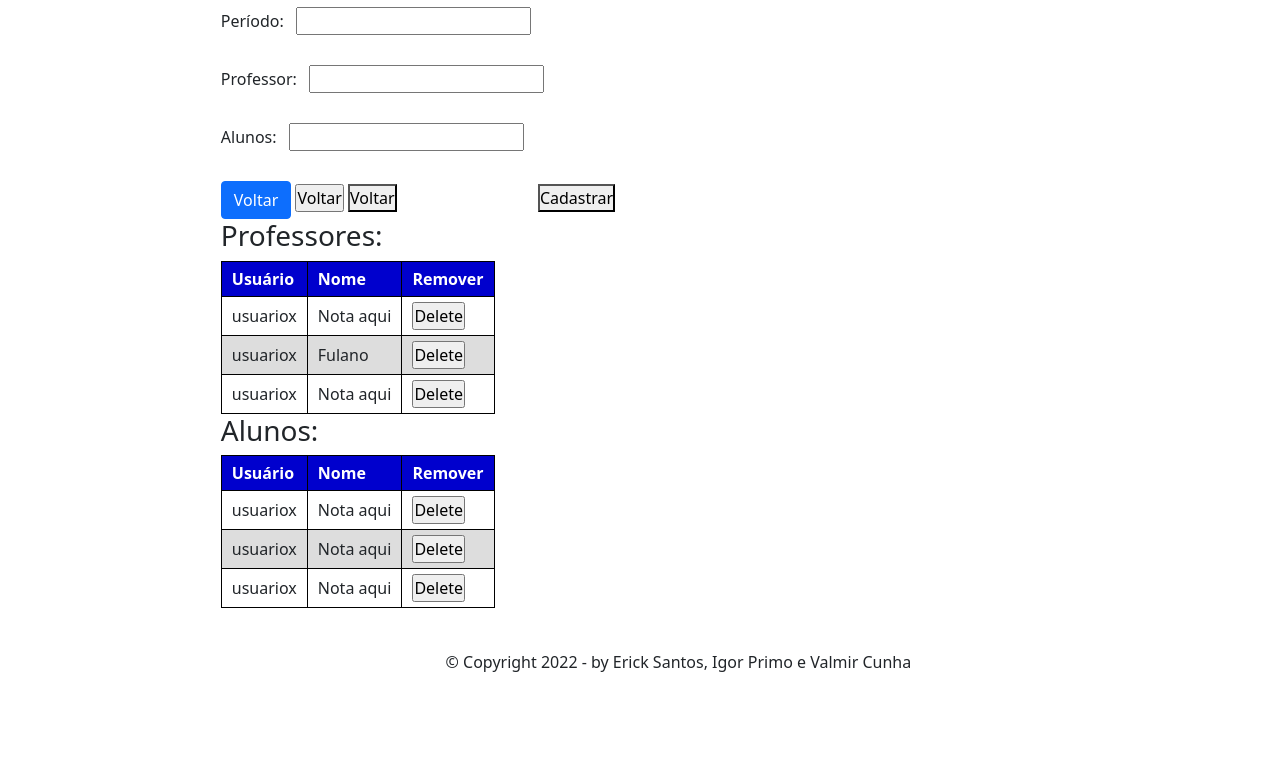
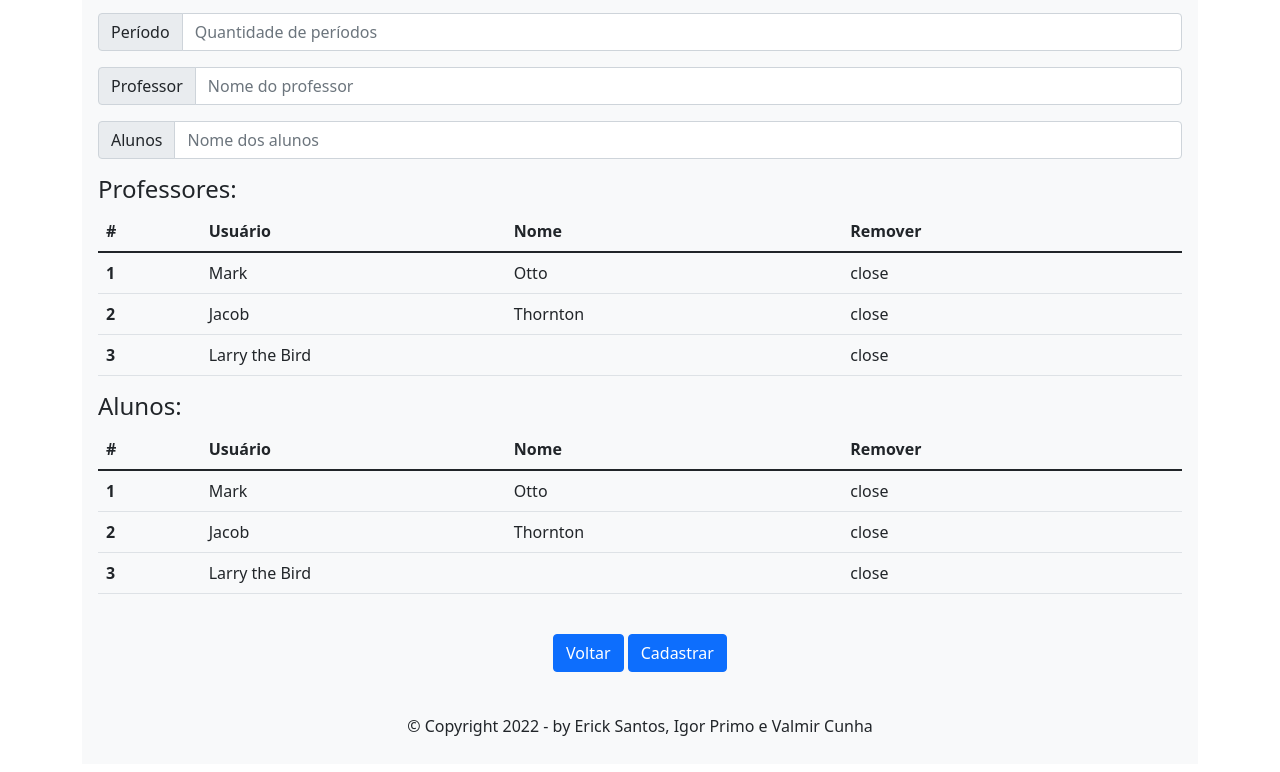
Before and after one commit to igor-primo/SAAP-UFS, a plain HTML site: page View/CadastroDisciplina.html in a window 1280 px wide. Shown: the part 228-1000 px from the top of the page. Before the commit the page ends 928 px from the top, so only its background shows below. Drawn offline with nearby package versions, Linux system fonts and the light colour scheme.

Commit message:
Update CadastroDisciplina.html

```diff
--- a/View/CadastroDisciplina.html
+++ b/View/CadastroDisciplina.html
@@ -11,7 +11,6 @@
     <link rel="stylesheet" href="/View/Css/Cabecalho.css">
     <link rel="stylesheet" href="/View/Css/EstruturaPrincipal.css">
     <link rel="stylesheet" href="/View/Css/EstiloFormulario.css">
-    <link rel="stylesheet" href="/View/Css/Tabela.css">
     <link rel="stylesheet" href="/View/Css/CadastroDiciplina.css">
     <link rel="stylesheet" href="/View/Css/Footer.css">
     <title>Cadastro Disciplina</title>
@@ -49,100 +48,106 @@
             </div>
         </nav>
     </header>
-    <div id="corpo">
-        <h1 style="text-align: center;">Cadastra Projeto</h1>
-        <div class="formularioDisciplina">
-            <form action="">
-                <div class="campo">
-                    <label for="nomeDisciplina">Nome da Disciplina:</label>
-                    <input type="text" class="nomeDisciplina">
+    <div class="container">
+        <div class="p-3 mb-2 bg-light text-dark">
+          <h3><center>Cadastro de grupo</center></h3>
+          <form action="" method="post">
+            <br>
+            <div class="input-group mb-3">
+              <span class="input-group-text" id="basic-addon1">Nome</span>
+              <input type="text" class="form-control" placeholder="Nome da disciplina" aria-label="Username" aria-describedby="basic-addon1">
             </div>
-                <div class="campo">
-                    <label for="periodo">Período:</label>
-                    <input type="number" id="periodo">
+            <div class="input-group mb-3">
+              <span class="input-group-text" id="basic-addon1">Período</span>
+              <input id="period" type="number" class="form-control" placeholder="Quantidade de períodos" aria-label="Email" aria-describedby="basic-addon1">
             </div>
-                <div class="campo">
-                    <label for="professoresResponsavel">Professor:</label>
-                    <input type="text" id="professoresResponsavel">
+            <div class="input-group mb-3">
+                <span class="input-group-text" id="basic-addon1">Professor</span>
+                <input type="text" class="form-control" placeholder="Nome do professor" aria-label="Username" aria-describedby="basic-addon1">
               </div>
-                <div class="campo">
-                    <label for="alunos">Alunos:</label>
-                    <input type="text" id="alunos">
+              <div class="input-group mb-3">
+                <span class="input-group-text" id="basic-addon1">Alunos</span>
+                <input type="text" class="form-control" placeholder="Nome dos alunos" aria-label="Username" aria-describedby="basic-addon1">
               </div>
-            </form>
-            <input type="button" class="btn btn-primary" value="Voltar" onclick="history.go(-1)">
-            <input type="button" value="Voltar" onclick="history.go(-1)">
-            <button class="voltar">Voltar</button>
-            <button class="cadastrar">Cadastrar</button>
-        </div>
-        <div class="tabelaProfessores">
-            <h3>Professores:</h3>
-            <table id="tabelaProfessores">
-                <tr class="titulos">
-                    <!--Linha-->
-                    <th>Usuário</th>
-                    <th>Nome</th>
-                    <th>Remover</th>
+            <h4>Professores:</h4>
+            <table id="tabelaProfessores" class="table table-hover">
+                <thead>
+                  <tr>
+                    <th scope="col">#</th>
+                    <th scope="col">Usuário</th>
+                    <th scope="col">Nome</th>
+                    <th scope="col">Remover</th>
+                  </tr>
+                </thead>
+                <tbody>
+                  <tr>
+                    <th scope="row">1</th>
+                    <td>Mark</td>
+                    <td>Otto</td>
+                    <td style= "cursor: pointer;"><span class="material-icons-outlined btnRemover"
+                        onclick="apagarProfessor(this.parentNode.parentNode.rowIndex)">close</span></td>
                   </tr>
                   <tr>
-                    <!--Linha-->
-                    <td>usuariox</td>
-                    <td>Nota aqui</td>
-                    <td><input type="button" value="Delete"
-                            onclick="apagarProfessor(this.parentNode.parentNode.rowIndex)"></td>
+                    <th scope="row">2</th>
+                    <td>Jacob</td>
+                    <td>Thornton</td>
+                    <td style= "cursor: pointer;"><span class="material-icons-outlined btnRemover"
+                        onclick="apagarProfessor(this.parentNode.parentNode.rowIndex)">close</span></td>
                   </tr>
                   <tr>
-                    <!--Linha-->
-                    <td>usuariox</td>
-                    <td>Fulano</td>
-                    <td><input type="button" value="Delete"
-                            onclick="apagarProfessor(this.parentNode.parentNode.rowIndex)"></td>
+                    <th scope="row">3</th>
+                    <td colspan="2">Larry the Bird</td>
+                    <td style= "cursor: pointer;"><span class="material-icons-outlined btnRemover"
+                        onclick="apagarProfessor(this.parentNode.parentNode.rowIndex)">close</span></td>
+                  </tr>
+                </tbody>
+              </table>
+              <h4>Alunos:</h4>
+              <table id="tabelaAlunos" class="table table-hover">
+                <thead>
+                  <tr>
+                    <th scope="col">#</th>
+                    <th scope="col">Usuário</th>
+                    <th scope="col">Nome</th>
+                    <th scope="col">Remover</th>
+                  </tr>
+                </thead>
+                <tbody>
+                  <tr>
+                    <th scope="row">1</th>
+                    <td>Mark</td>
+                    <td>Otto</td>
+                    <td style= "cursor: pointer;"><span class="material-icons-outlined btnRemover"
+                        onclick="apagarAluno(this.parentNode.parentNode.rowIndex)">close</span></td>
                   </tr>
                   <tr>
-                    <!--Linha-->
-                    <td>usuariox</td>
-                    <td>Nota aqui</td>
-                    <td><input type="button" value="Delete"
-                            onclick="apagarProfessor(this.parentNode.parentNode.rowIndex)"></td>
-                </tr>
-            </table>
-        </div>
-        <div class="tabelaAlunos">
-            <h3>Alunos:</h3>
-            <table id="tabelaAlunos">
-                <tr class="titulos">
-                    <!--Linha-->
-                    <th>Usuário</th>
-                    <th>Nome</th>
-                    <th>Remover</th>
+                    <th scope="row">2</th>
+                    <td>Jacob</td>
+                    <td>Thornton</td>
+                    <td style= "cursor: pointer;"><span class="material-icons-outlined btnRemover"
+                        onclick="apagarAluno(this.parentNode.parentNode.rowIndex)">close</span></td>
                   </tr>
                   <tr>
-                    <!--Linha-->
-                    <td>usuariox</td>
-                    <td>Nota aqui</td>
-                    <td><input type="button" value="Delete" onclick="apagarAluno(this.parentNode.parentNode.rowIndex)">
-                    </td>
+                    <th scope="row">3</th>
+                    <td colspan="2">Larry the Bird</td>
+                    <td style= "cursor: pointer;"><span class="material-icons-outlined btnRemover"
+                        onclick="apagarAluno(this.parentNode.parentNode.rowIndex)">close</span></td>
                   </tr>
-                <tr>
-                    <!--Linha-->
-                    <td>usuariox</td>
-                    <td>Nota aqui</td>
-                    <td><input type="button" value="Delete" onclick="apagarAluno(this.parentNode.parentNode.rowIndex)">
-                    </td>
-                </tr>
-                <tr>
-                    <!--Linha-->
-                    <td>usuariox</td>
-                    <td>Nota aqui</td>
-                    <td><input type="button" value="Delete" onclick="apagarAluno(this.parentNode.parentNode.rowIndex)">
-                    </td>
-                </tr>
+                </tbody>
               </table>
+                  <br>
+                <center>
+                  <input type="button" class="btn btn-primary" value="Voltar" onclick="history.go(-1)">
+                  <input type="submit" class="btn btn-primary" value="Cadastrar" ></input>
+                </center>
+          </form>
+          <footer id="rodape">
+            <center>
+              &copy; Copyright 2022 - by Erick Santos, Igor Primo e Valmir Cunha
+            </center>
+          </footer>
         </div>
-
-        <footer id="rodape">
-            &copy; Copyright 2022 - by Erick Santos, Igor Primo e Valmir Cunha
-        </footer>
+    </div>
     </div>
     <script src="https://cdn.jsdelivr.net/npm/bootstrap@5.1.3/dist/js/bootstrap.bundle.min.js"
         integrity="sha384-ka7Sk0Gln4gmtz2MlQnikT1wXgYsOg+OMhuP+IlRH9sENBO0LRn5q+8nbTov4+1p"
@@ -161,6 +166,7 @@
         function apagarAluno(i) {
             document.getElementById('tabelaAlunos').deleteRow(i)
         }
+
     </script>
 </body>
 
```
Lines whose indentation alone changed are shown as unchanged.
